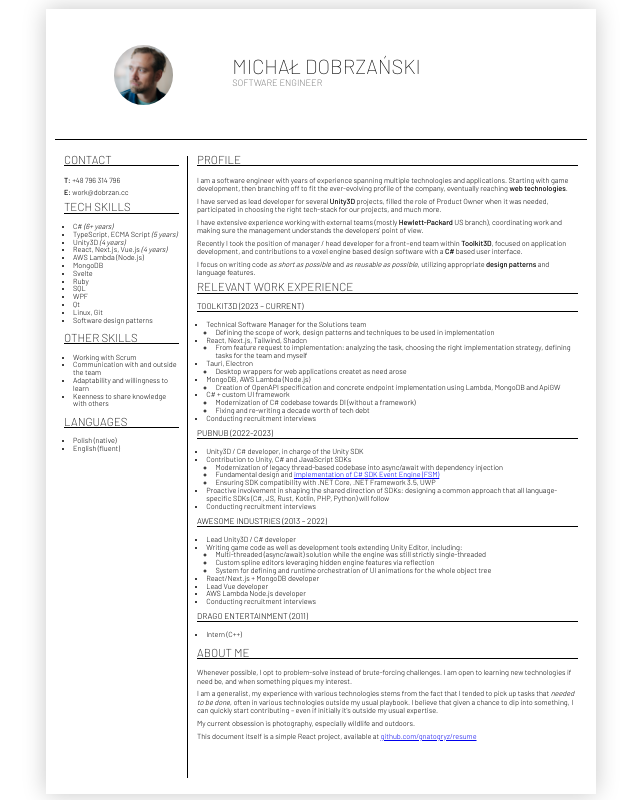
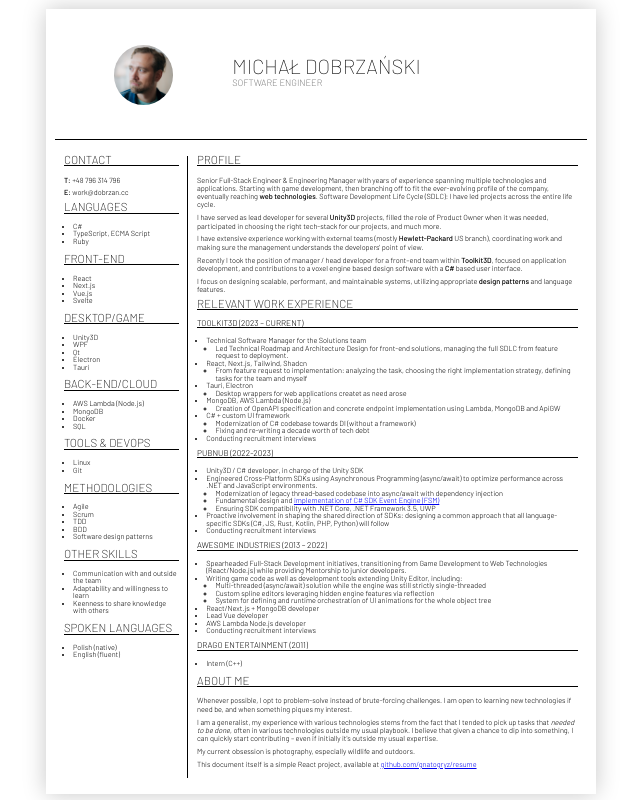
Before and after one commit to gnatogryz/resume, a React (Create React App) app: page / in a window 1280 px wide. Shown: the whole page, without its empty margins (319-959 px from the left). Built offline with nearby package versions, Linux system fonts and the light colour scheme.

Commit message:
fix: embellish

```diff
--- a/public/main.md
+++ b/public/main.md
@@ -1,6 +1,7 @@
 # Profile
-I am a software engineer with years of experience spanning multiple technologies and applications.
+Senior Full-Stack Engineer & Engineering Manager with years of experience spanning multiple technologies and applications.
 Starting with game development, then branching off to fit the ever-evolving profile of the company, eventually reaching **web technologies**.
+Software Development Life Cycle (SDLC): I have led projects across the entire life cycle.
 
 I have served as lead developer for several **Unity3D** projects, filled the role of Product Owner when it was needed,
 participated in choosing the right tech-stack for our projects, and much more.
@@ -11,13 +12,13 @@ coordinating work and making sure the management understands the developers' poi
 Recently I took the position of manager / head developer for a front–end team within **Toolkit3D**, focused on application development, and contributions to
 a voxel engine based design software with a **C#** based user interface.
 
-I focus on writing code _as short as possible_ and _as reusable as possible_, utilizing appropriate **design patterns** and language features.
+I focus on designing scalable, performant, and maintainable systems, utilizing appropriate **design patterns** and language features.
 
 # Relevant Work Experience
 
 ### Toolkit3D (2023 – current)
 - Technical Software Manager for the Solutions team
-    - Defining the scope of work, design patterns and techniques to be used in implementation
+    - Led Technical Roadmap and Architecture Design for front-end solutions, managing the full SDLC from feature request to deployment.
 - React, Next.js, Tailwind, Shadcn
     - From feature request to implementation: analyzing the task, choosing the right implementation strategy, defining tasks for the team and myself
 - Tauri, Electron
@@ -31,7 +32,7 @@ I focus on writing code _as short as possible_ and _as reusable as possible_, ut
 
 ### PubNub (2022-2023)
 - Unity3D / C# developer, in charge of the Unity SDK
-- Contribution to Unity, C# and JavaScript SDKs
+- Engineered Cross-Platform SDKs using Asynchronous Programming (async/await) to optimize performance across .NET and JavaScript environments.
     - Modernization of legacy thread-based codebase into async/await with dependency injection
     - Fundamental design and [implementation of C# SDK Event Engine (FSM)](https://github.com/pubnub/c-sharp/pull/170/files)
     - Ensuring SDK compatibility with .NET Core, .NET Framework 3.5, UWP
@@ -39,7 +40,7 @@ I focus on writing code _as short as possible_ and _as reusable as possible_, ut
 - Conducting recruitment interviews
 
 ### Awesome Industries (2013 – 2022)
-- Lead Unity3D / C# developer
+- Spearheaded Full-Stack Development initiatives, transitioning from Game Development to Web Technologies (React/Node.js) while providing Mentorship to junior developers.
 - Writing game code as well as development tools extending Unity Editor, including:
     - Multi-threaded (async/await) solution while the engine was still strictly single-threaded
     - Custom spline editors leveraging hidden engine features via reflection
--- a/public/summary.md
+++ b/public/summary.md
@@ -3,28 +3,46 @@
 
 **E:** work@dobrzan.cc
 
-# Tech Skills
-- C# _(6+ years)_
-- TypeScript, ECMA Script _(5 years)_
-- Unity3D _(4 years)_
-- React, Next.js, Vue.js _(4 years)_
+# Languages
+- C#
+- TypeScript, ECMA Script
+- Ruby
+
+# Front-end
+- React
+- Next.js
+- Vue.js
+- Svelte
+
+# Desktop/Game
+- Unity3D
+- WPF
+- Qt
+- Electron
+- Tauri
+
+# Back-end/Cloud
 - AWS Lambda (Node.js)
 - MongoDB
-- Svelte
-- Ruby
+- Docker
 - SQL
-- WPF
-- Qt
-- Linux, Git
+
+# Tools & DevOps
+- Linux
+- Git
+
+# Methodologies
+- Agile
+- Scrum
+- TDD
+- BDD
 - Software design patterns
 
-
 # Other skills
-- Working with Scrum
 - Communication with and outside the team
 - Adaptability and willingness to learn
 - Keenness to share knowledge with others
 
-# Languages
+# Spoken Languages
 - Polish (native)
 - English (fluent)
--- a/src/Resume.scss
+++ b/src/Resume.scss
@@ -2,7 +2,7 @@
 	transform-origin: top center;
 	transition: transform 0.25s;
 	font-size: 0.8rem;
-	line-height: 0.85rem;
+	line-height: 0.815rem;
 
 	@media only screen {
 		margin: 0 auto;
```
